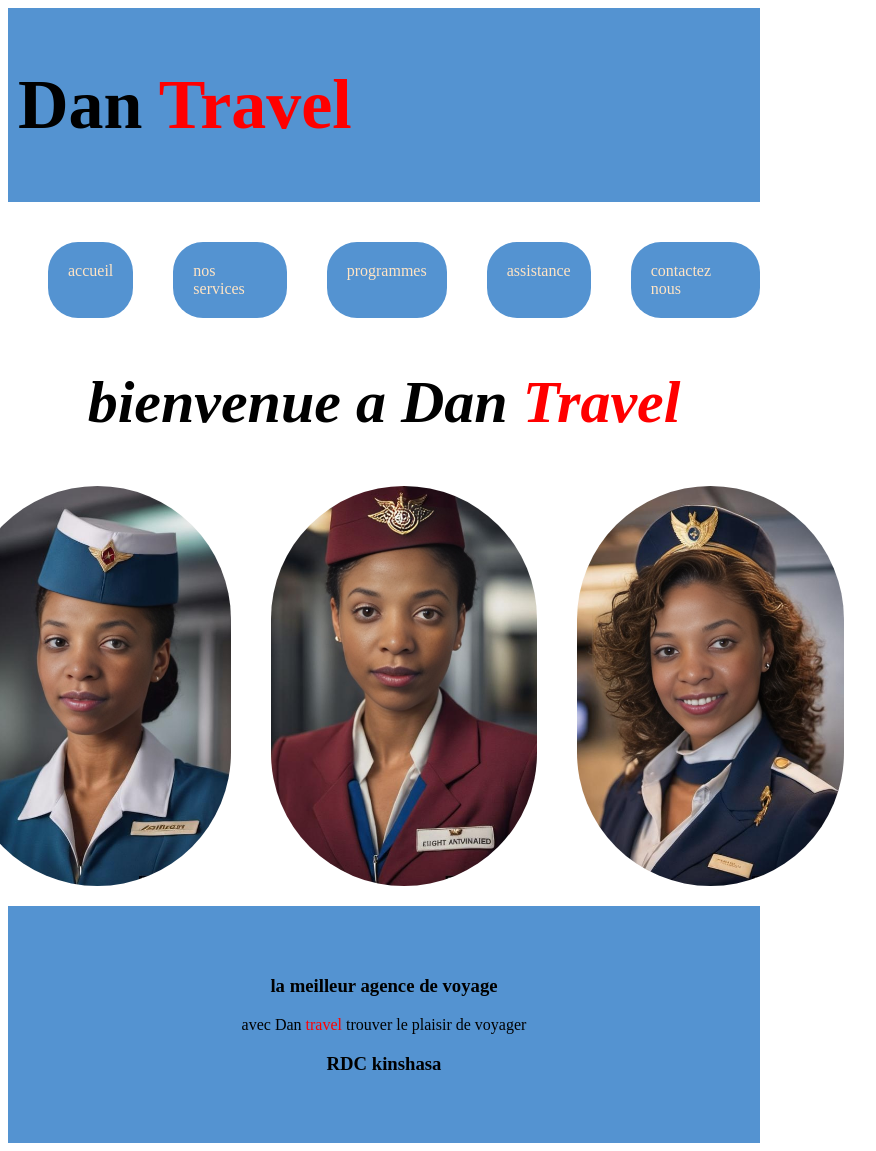
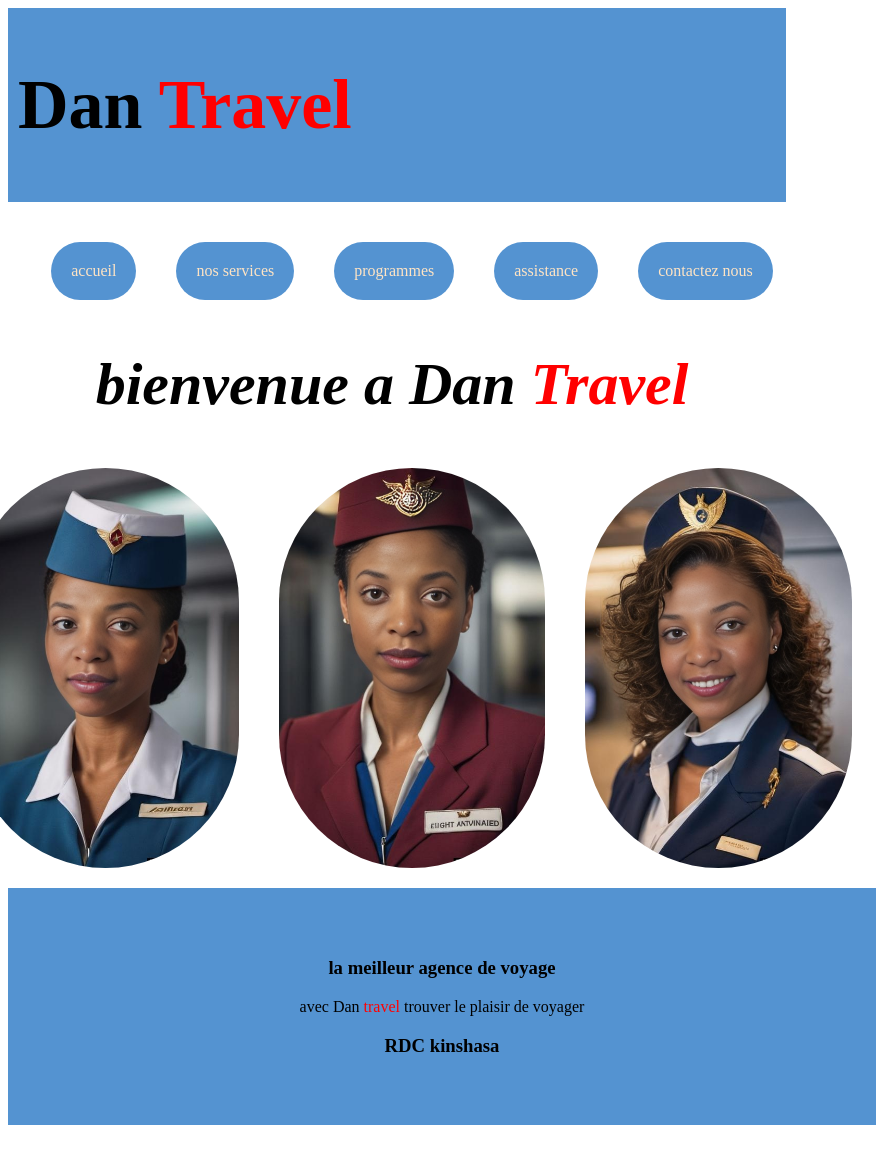
Before and after one commit to medard-maka/dantravel, a plain HTML site: page index.html in a window 768 px wide. Shown: the whole page, 876 px wide, since content can reach past the window. Drawn offline with Linux system fonts and the light colour scheme.

Commit message:
Add files via upload
Signed-off-by: medard-maka <145594531+medard-maka@users.noreply.github.com>

```diff
--- a/index.html
+++ b/index.html
@@ -5,9 +5,87 @@
     <meta http-equiv="X-UA-Compatible" content="IE=edge">
     <meta name="viewport" content="width=device-width, initial-scale=1.0">
     <title>Document</title>
-    <link rel="stylesheet" href="dan.css">
+   <style>
+       @media (min-width:768px) and (max-width:1024px) {
+        body{
+        width:100%;
+    height:100%;
+       }
+       nav{
+        width:100%;
+    height:100%;
+       }
+       footer{
+        width:100%;
+    height:100%;
+       }
+       header{
+    width:100%;
+    height:100%;
+    background-color: rgb(84, 147, 209);
+}
+    }
+
+
+header,h1{
+
+    padding: 5px;
+    font-size: 70px;
+}
+span{
+    color: red;
+
+}
+a{
+    border-radius: 30px;
+    background-color: rgb(84, 147, 209);
+    padding: 20px;
+    margin-left: 40px;
+    text-decoration: none;
+    color: bisque;
+
+
+}
+a:hover{
+    color: darkred;
+}
+nav{
+    margin-top: 40px;
+    margin-bottom: 40px;
+    display: flex;
+    justify-content: center
+    ;
+}
+.dan{
+display: flex;
+justify-content: center;
+width:100%;
+    height:100%;
+
+}
+.dan img{
+    width: 350px;
+    height: 400px;
+    margin-left: 40px;
+    border-radius: 400px;
+    margin-bottom: 20px;
+}
+h2{font-style: italic;
+    font-size: 60px;
+    font-family: cochin;
+    text-align: center;
+}
+footer{
+    background-color: rgb(84, 147, 209);
+    text-align: center;
+    padding: 50PX;
+}
+
+   </style>
+
 </head>
 <body>
+
   <header>
     <h1>Dan <span>Travel</span></h1>
   </header>
```
